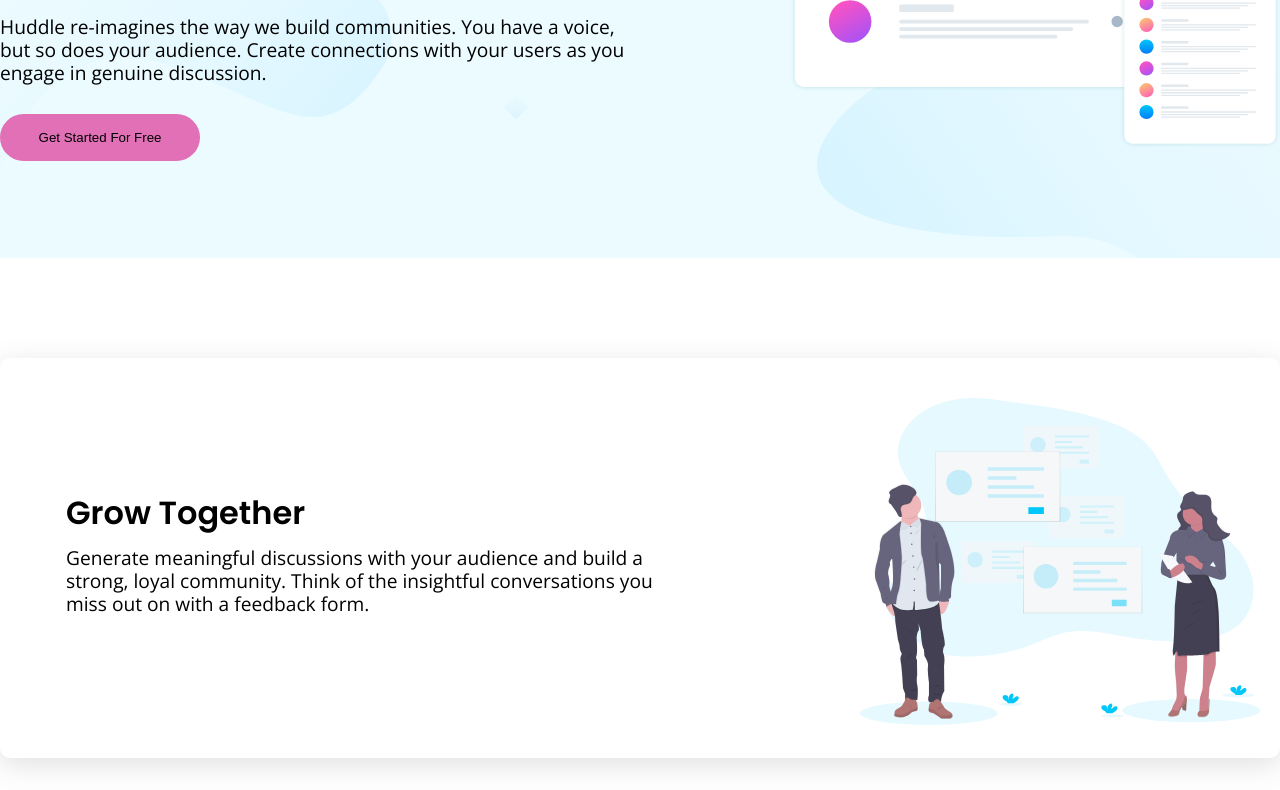
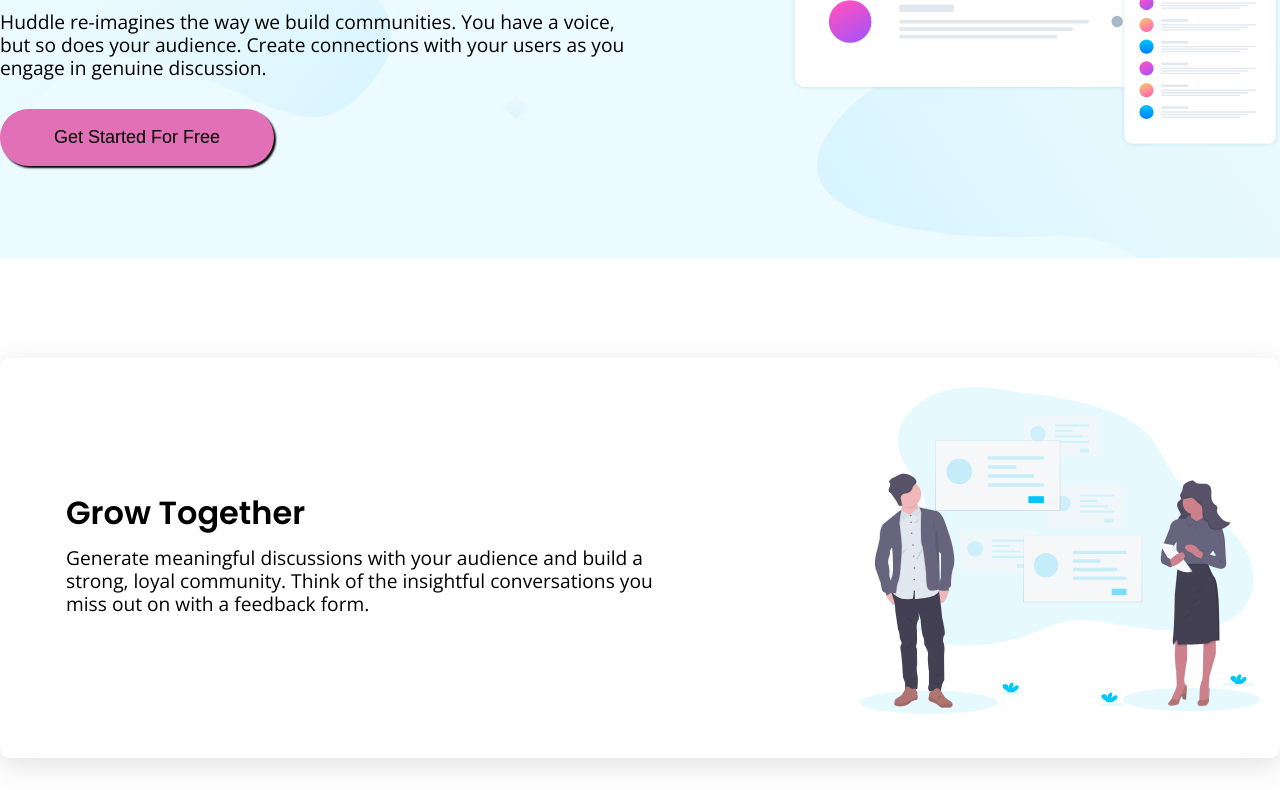
Before and after one commit to Hawigirmachew/Huddle-landing-page, a plain HTML site: page index.html in a window 1280 px wide. Shown: the part 312-1102 px from the top of the page. Drawn offline with nearby package versions, Linux system fonts and the light colour scheme.

Commit message:
Update style.css

```diff
--- a/style.css
+++ b/style.css
@@ -33,7 +33,8 @@
   /* border: 1px solid black; */
   background-image: url("./images/bg-hero-mobile.svg");
   background-color: var(--pale-cyan);
-  padding: 30px 0;
+  padding: 30px 10px;
+
 }
 .nav_list {
   max-width: 700px;
@@ -86,12 +87,14 @@
   margin-bottom: 30px;
 }
 .btn {
-  max-width: 200px;
-  width: 100%;
-  padding: 1rem 2rem;
   background-color: var(--main-pink);
-  border: none;
-  border-radius: 50px;
+   border: none;
+  border-radius: 3em;
+  box-shadow: 2px 2px 2px rgba(0,0,0);
+  display: inline-block;
+  font-size: 1em;
+  padding: 1em 3em;
+  width: auto;
 }
 .btn:hover {
   cursor: pointer;
@@ -114,10 +117,11 @@
   padding: 80px 10px;
   display: flex;
   flex-direction: column-reverse;
+  align-items:center;
   gap: 3rem;
 }
 .figure > img {
-  max-width: 700px;
+  max-width: 500px;
   width: 100%;
 }
 .inner_section > article {
```
